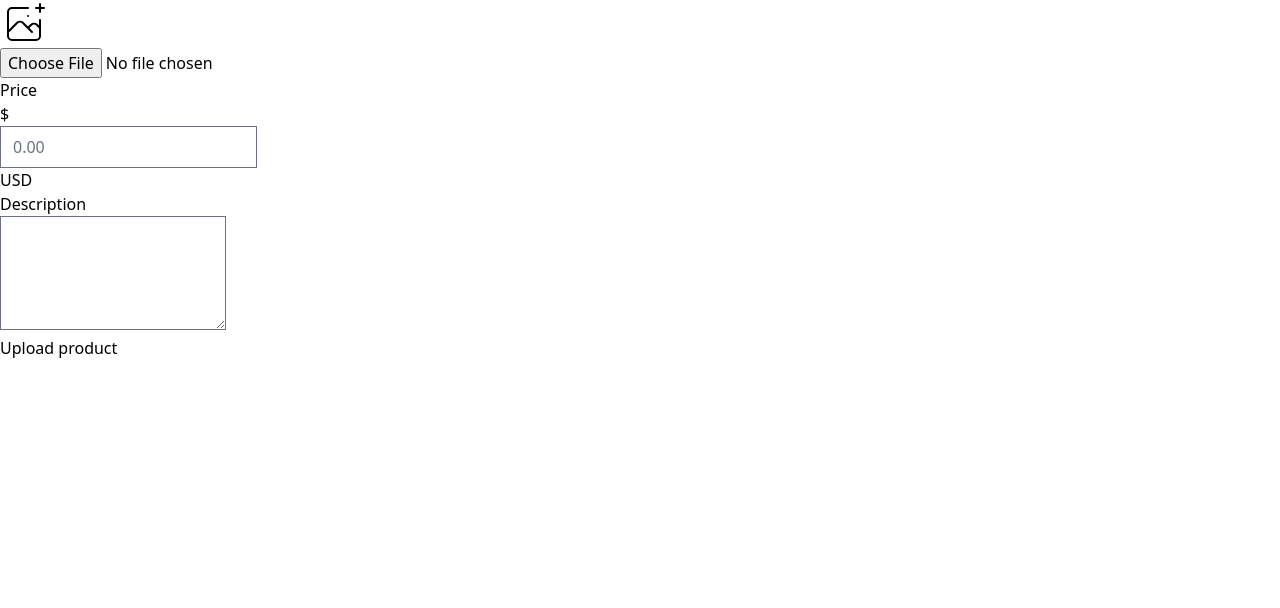
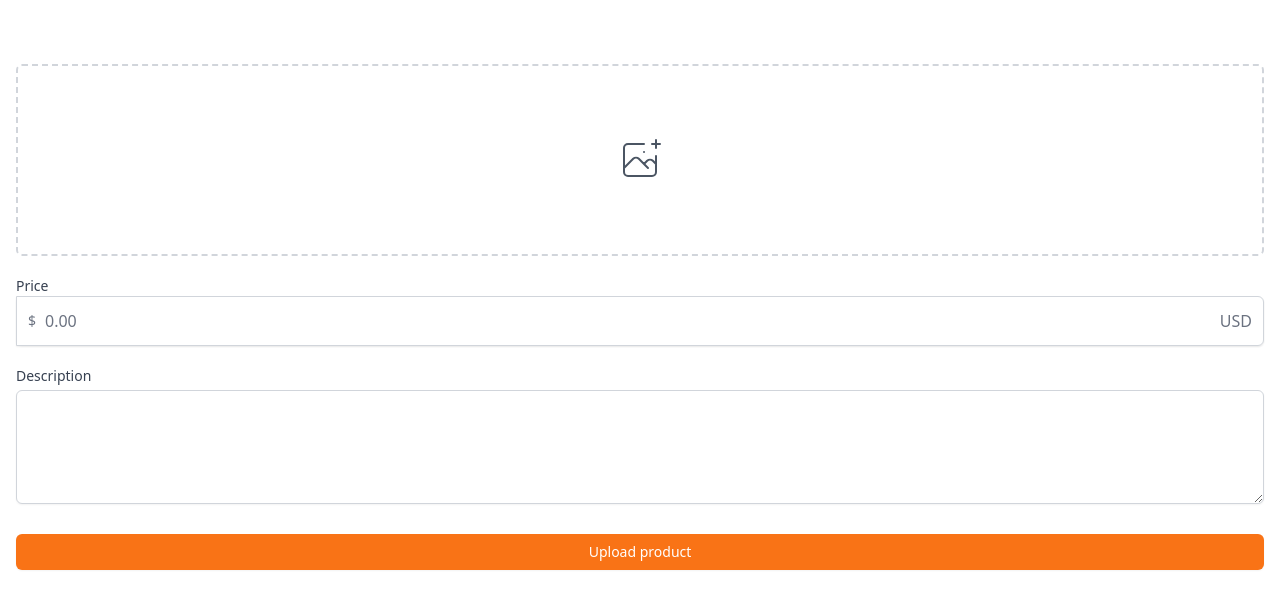
Before and after one commit to hyeyum0312/carrot-market, a Next.js app in the folder carrot-market/: page /items/upload in a window 1280 px wide. Shown: the top 608 px of the page. Built offline with nearby package versions, Linux system fonts and the light colour scheme.

Commit message:
업로드화면

```diff
--- a/carrot-market/pages/enter.tsx
+++ b/carrot-market/pages/enter.tsx
@@ -19,17 +19,17 @@
                         <button className={cls('pb-4 font-medium border-b-2',method ==='phone'? 'border-b-2 text-orange-400 border-orange-500' : 'border-transparent text-gray-500')} onClick={onPhoneClick}>Phone</button>
                     </div>
                 </div>
-                <form className="flex flex-col">
-                    <label className="text-sm font-medium text-gray-700 mt-3 mb-2">
+                <form className="flex flex-col mt-8">
+                    <label htmlFor="input" className="text-sm font-medium text-gray-700 mt-3 mb-2">
                         {method === "email" ? "Email address" : null}
                         {method === "phone" ? "Phone number" : null}
                     </label>
                     <div className="mt-1">
-                        {method === "email" ? <input type="email" className="appearance-none w-full px-3 py-3 border border-gray-300 rounded-md shadow-sm placeholder:gray-400 focus:ring-orange-500 focus:border-orange-500 focus:outline-none " required /> : null}
+                        {method === "email" ? <input id="input" type="email" className="appearance-none w-full px-3 py-3 border border-gray-300 rounded-md shadow-sm placeholder:gray-400 focus:ring-orange-500 focus:border-orange-500 focus:outline-none " required /> : null}
                         {method === "phone" ? (
                             <div className="flex rounded-md shadow-sm">
                                 <span className="flex items-center justify-center px-3 rounded-l-md border border-r-0 border-gray-50 text-gray-500 select-none">+82</span>
-                                <input type="number" className="appearance-none w-full px-3 py-3 border border-gray-300 rounded-md rounded-l-none shadow-sm placeholder:gray-400 focus:ring-orange-500 focus:border-orange-500 focus:outline-none " required />
+                                <input id="input" type="number" className="appearance-none w-full px-3 py-3 border border-gray-300 rounded-md rounded-l-none shadow-sm placeholder:gray-400 focus:ring-orange-500 focus:border-orange-500 focus:outline-none " required />
                             </div>
                         ) : null}
                     </div>
--- a/carrot-market/pages/items/upload.tsx
+++ b/carrot-market/pages/items/upload.tsx
@@ -2,10 +2,9 @@
 
 const Upload: NextPage = () => {
     return (
+        <div className="px-4 py-16">
             <div>
-            <div>
-                <div>
-                    <label>
+                <label className="w-full cursor-pointer text-gray-600 hover:text-orange-500 hover:border-orange-500 flex items-center justify-center border-2 border-dashed border-gray-300 h-48 rounded-md">
                     <svg
                         className="h-12 w-12"
                         stroke="currentColor"
@@ -21,29 +20,26 @@
                         />
                     </svg>
 
-                        <input type="file" />
+                    <input className="hidden" type="file" />
                 </label>
             </div>
+            <div className="my-5">
+                <label className="mn-1 block text-sm font-medium text-gray-700" htmlFor="price">Price</label>
+                <div className="rounded-md relative flex items-center shadow-sm">
+                    <div className="absolute left-0 pl-3 flex items-center justify-center pointer-events-none">
+                        <span className="text-gray-500 text-sm">$</span>
                     </div>
-            <div>
-                <label>Price</label>
-                <div>
-                    <div>
-                        <span>$</span>
-                    </div>
-                    <input type="text" placeholder="0.00" />
-                    <div>
-                        <span>USD</span>
+                    <input id="price" className="appearance-none pl-7 w-full px-3 py-3 border border-gray-300 rounded-md rounded-l-none shadow-sm placeholder:gray-400 focus:ring-orange-500 focus:border-orange-500 focus:outline-none " type="text" placeholder="0.00" />
+                    <div className="absolute right-0 pointer-events-none pr-3 flex items-center">
+                        <span className="text-gray-500">USD</span>
                     </div>
                 </div>
             </div>
             <div>
-                <label>Description</label>
-                <div>
-                    <textarea rows={4} />
+                <label className="mn-1 block text-sm font-medium text-gray-700">Description</label>
+                <textarea rows={4} className="mt-1 shadow-sm w-full focus:ring-orange-500 rounded-md border-gray-300 focus:border-orange-500" />
             </div>
-            </div>
-            <button>Upload product</button>
+            <button className="mt-6 w-full bg-orange-500 hover:bg-orange-600 text-white py-2 px-4 border-transparent rounded-md shadow-sm text-sm font-medium focus:ring-2 focus:ring-offset-2 focus:ring-orange-500 focus:outline-none">Upload product</button>
         </div>
     );
 };
```
Lines whose indentation alone changed are shown as unchanged.
